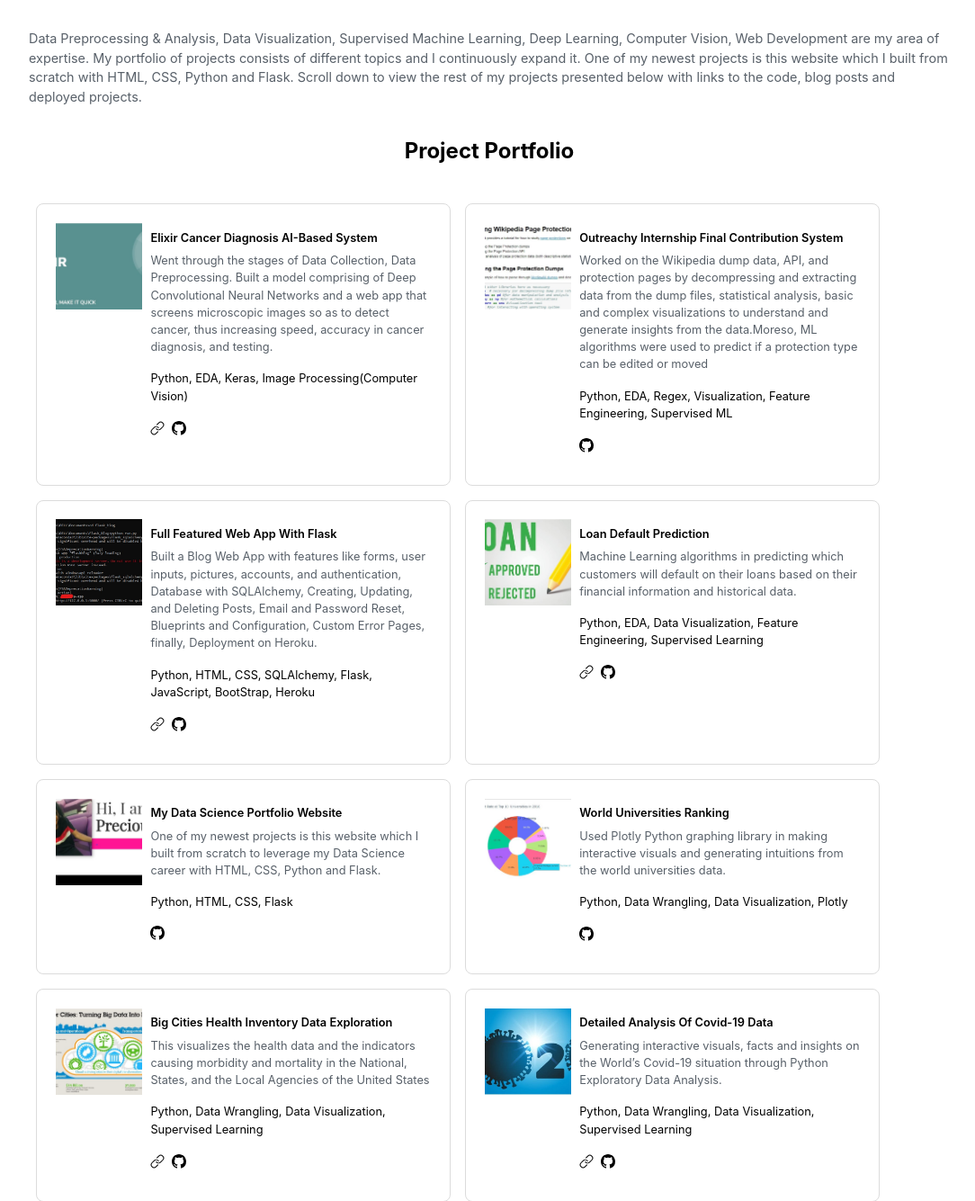
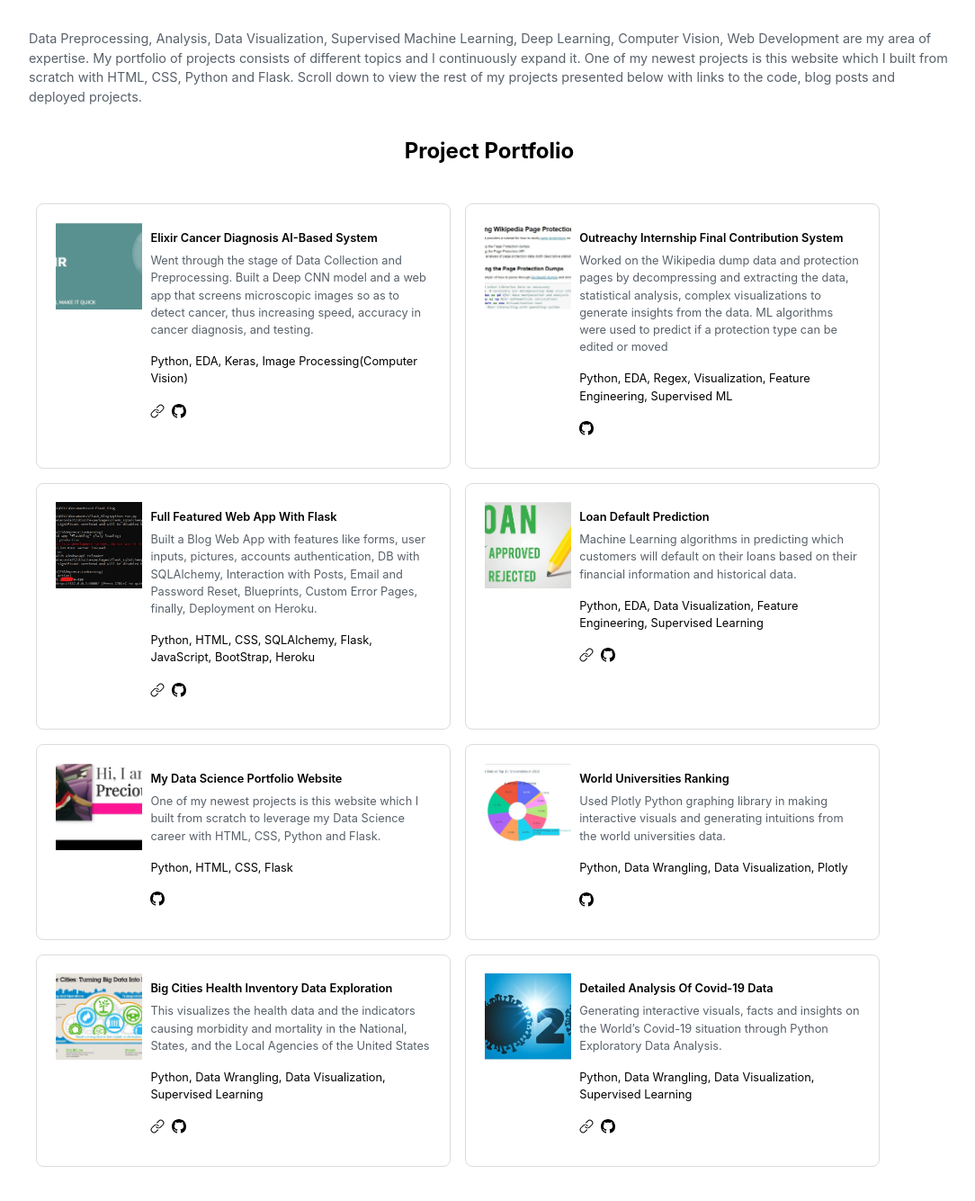
Before and after one commit to precillieo/Precillieo-Portfolio-Website, a Flask app: page /portfolio in a window 1280 px wide. Shown: the part 72-1407 px from the top of the page at 90% size, without its empty margins (96-1180 px from the left). After the commit the page ends 1369 px from the top, so only its background shows below. Run offline with Flask 2, Linux system fonts and the light colour scheme; some web fonts are replaced.

Commit message:
Update portfolio.html

```diff
--- a/templates/portfolio.html
+++ b/templates/portfolio.html
@@ -1,7 +1,7 @@
 {% extends "layout.html" %}
 {% block content %}
 <div class="portfolio-intro">
-	<p class="portfolio_intro_text">Data Preprocessing & Analysis, Data Visualization, Supervised Machine Learning, Deep
+	<p class="portfolio_intro_text">Data Preprocessing, Analysis, Data Visualization, Supervised Machine Learning, Deep
 		Learning,
 		Computer Vision, Web Development are my area of expertise. My portfolio of projects consists of different topics
 		and
@@ -24,11 +24,9 @@
 			<div class="portfolio_detail">
 				<div class="title">Elixir Cancer Diagnosis AI-Based
 					System</div>
-				<div class="description">Went through the stages of Data Collection, Data Preprocessing. Built a model
-					comprising of
-					Deep Convolutional Neural Networks and a web app that screens microscopic images so as to detect
-					cancer,
-					thus increasing speed, accuracy in cancer diagnosis, and testing.</div>
+				<div class="description">Went through the stage of Data Collection and Preprocessing. Built a
+					Deep CNN model and a web app that screens microscopic images so as to detect
+					cancer, thus increasing speed, accuracy in cancer diagnosis, and testing.</div>
 				<div class="languages">Python, EDA, Keras, Image Processing(Computer Vision)</div>
 				<div class="links d-flex justify-flex-start">
 					<div class="blog_link"><a
@@ -61,10 +59,9 @@
 				<div class="title">Outreachy Internship Final
 					Contribution
 					System</div>
-				<div class="description">Worked on the Wikipedia dump data, API, and protection pages by decompressing
-					and
-					extracting data from the dump files, statistical analysis, basic and complex visualizations to
-					understand and generate insights from the data.Moreso, ML algorithms were used to predict if a
+				<div class="description">Worked on the Wikipedia dump data and protection pages by decompressing
+					and extracting the data, statistical analysis, complex visualizations to
+					generate insights from the data. ML algorithms were used to predict if a
 					protection type can be edited or moved</div>
 				<div class="languages">Python, EDA, Regex, Visualization, Feature Engineering, Supervised ML</div>
 				<div class="links d-flex justify-flex-start">
@@ -85,10 +82,9 @@
 			</div>
 			<div class="portfolio_detail">
 				<div class="title">Full Featured Web App With Flask</div>
-				<div class="description">Built a Blog Web App with features like forms, user inputs, pictures, accounts,
-					and
-					authentication, Database with SQLAlchemy, Creating, Updating, and Deleting Posts, Email and Password
-					Reset, Blueprints and Configuration, Custom Error Pages, finally, Deployment on Heroku.</div>
+				<div class="description">Built a Blog Web App with features like forms, user inputs, pictures, accounts
+					authentication, DB with SQLAlchemy, Interaction with Posts, Email and Password Reset,
+					Blueprints, Custom Error Pages, finally, Deployment on Heroku.</div>
 				<div class="languages">Python, HTML, CSS, SQLAlchemy, Flask, JavaScript, BootStrap, Heroku</div>
 				<div class="links d-flex justify-flex-start">
 					<div class="blog_link"><a href="https://kola-blog.herokuapp.com/"><svg
```
